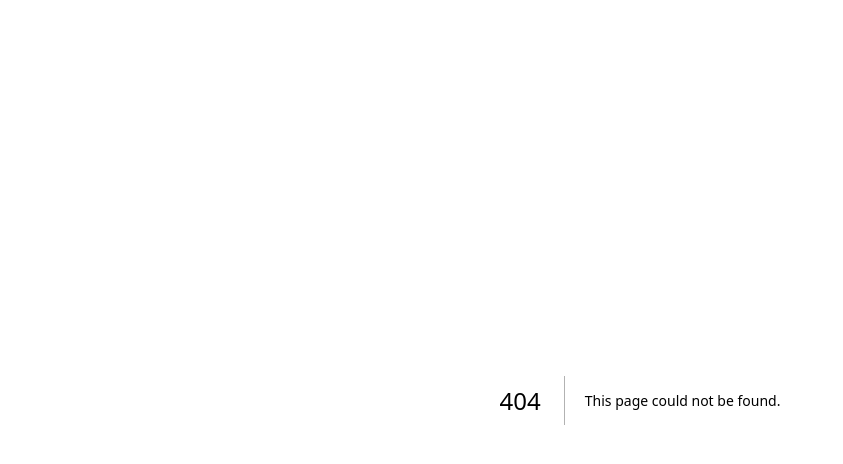
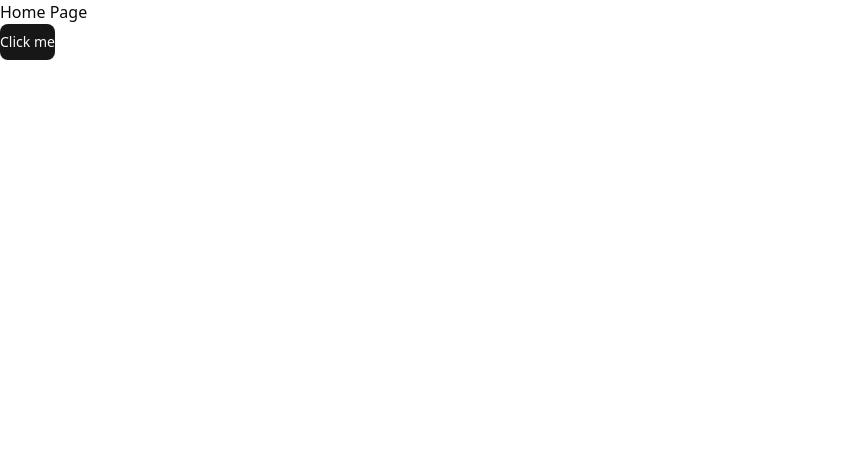
Before and after one commit to duyhungg/topedge, a Next.js app: page /home in a window 1280 px wide. Before the commit this address had no page. Shown: the top 464 px of the page, without its empty margins (0-843 px from the left). Built offline with nearby package versions, Linux system fonts and the light colour scheme.

Commit message:
++ add shadcn ui

```diff
--- a/package.json
+++ b/package.json
@@ -9,10 +9,11 @@
     "lint": "next lint"
   },
   "dependencies": {
+    "@radix-ui/react-slot": "^1.2.3",
     "@tailwindcss/postcss": "^4.1.11",
     "class-variance-authority": "^0.7.1",
     "clsx": "^2.1.1",
-    "lucide-react": "^0.525.0",
+    "lucide-react": "^0.539.0",
     "next": "15.3.5",
     "postcss": "^8.5.6",
     "react": "^19.0.0",
@@ -24,7 +25,7 @@
     "@types/node": "^20",
     "@types/react": "^19",
     "@types/react-dom": "^19",
-    "tw-animate-css": "^1.3.5",
+    "tw-animate-css": "^1.3.6",
     "typescript": "^5"
   }
 }
--- a/src/app/globals.css
+++ b/src/app/globals.css
@@ -71,8 +71,6 @@ a {
 
 :root {
   --radius: 0.625rem;
-  --background: oklch(1 0 0);
-  --foreground: oklch(0.145 0 0);
   --card: oklch(1 0 0);
   --card-foreground: oklch(0.145 0 0);
   --popover: oklch(1 0 0);
@@ -102,6 +100,8 @@ a {
   --sidebar-accent-foreground: oklch(0.205 0 0);
   --sidebar-border: oklch(0.922 0 0);
   --sidebar-ring: oklch(0.708 0 0);
+  --background: oklch(1 0 0);
+  --foreground: oklch(0.145 0 0);
 }
 
 .dark {
--- /dev/null
+++ b/src/app/home/page.tsx
@@ -0,0 +1,12 @@
+import { Button } from "@/components/ui/button";
+
+export default function HomePage() {
+  return (
+    <div>
+      <div className="mx-2">
+        <h1>Home Page</h1>
+        <Button>Click me</Button>
+      </div>
+    </div>
+  );
+}
--- /dev/null
+++ b/src/components/ui/button.tsx
@@ -0,0 +1,59 @@
+import * as React from "react"
+import { Slot } from "@radix-ui/react-slot"
+import { cva, type VariantProps } from "class-variance-authority"
+
+import { cn } from "@/lib/utils"
+
+const buttonVariants = cva(
+  "inline-flex items-center justify-center gap-2 whitespace-nowrap rounded-md text-sm font-medium transition-all disabled:pointer-events-none disabled:opacity-50 [&_svg]:pointer-events-none [&_svg:not([class*='size-'])]:size-4 shrink-0 [&_svg]:shrink-0 outline-none focus-visible:border-ring focus-visible:ring-ring/50 focus-visible:ring-[3px] aria-invalid:ring-destructive/20 dark:aria-invalid:ring-destructive/40 aria-invalid:border-destructive",
+  {
+    variants: {
+      variant: {
+        default:
+          "bg-primary text-primary-foreground shadow-xs hover:bg-primary/90",
+        destructive:
+          "bg-destructive text-white shadow-xs hover:bg-destructive/90 focus-visible:ring-destructive/20 dark:focus-visible:ring-destructive/40 dark:bg-destructive/60",
+        outline:
+          "border bg-background shadow-xs hover:bg-accent hover:text-accent-foreground dark:bg-input/30 dark:border-input dark:hover:bg-input/50",
+        secondary:
+          "bg-secondary text-secondary-foreground shadow-xs hover:bg-secondary/80",
+        ghost:
+          "hover:bg-accent hover:text-accent-foreground dark:hover:bg-accent/50",
+        link: "text-primary underline-offset-4 hover:underline",
+      },
+      size: {
+        default: "h-9 px-4 py-2 has-[>svg]:px-3",
+        sm: "h-8 rounded-md gap-1.5 px-3 has-[>svg]:px-2.5",
+        lg: "h-10 rounded-md px-6 has-[>svg]:px-4",
+        icon: "size-9",
+      },
+    },
+    defaultVariants: {
+      variant: "default",
+      size: "default",
+    },
+  }
+)
+
+function Button({
+  className,
+  variant,
+  size,
+  asChild = false,
+  ...props
+}: React.ComponentProps<"button"> &
+  VariantProps<typeof buttonVariants> & {
+    asChild?: boolean
+  }) {
+  const Comp = asChild ? Slot : "button"
+
+  return (
+    <Comp
+      data-slot="button"
+      className={cn(buttonVariants({ variant, size, className }))}
+      {...props}
+    />
+  )
+}
+
+export { Button, buttonVariants }
```
Also changed, not shown: 1 other file (tests, documents, lock files or other folders).
